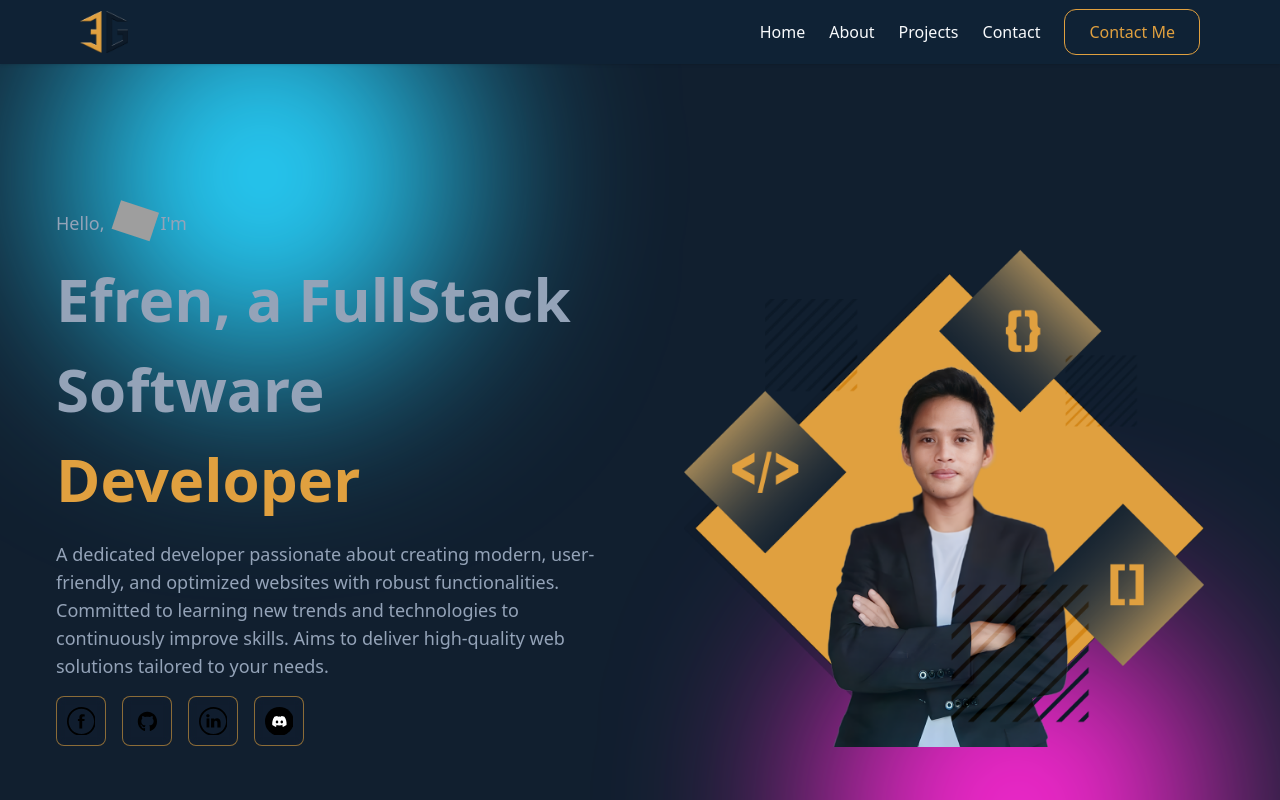
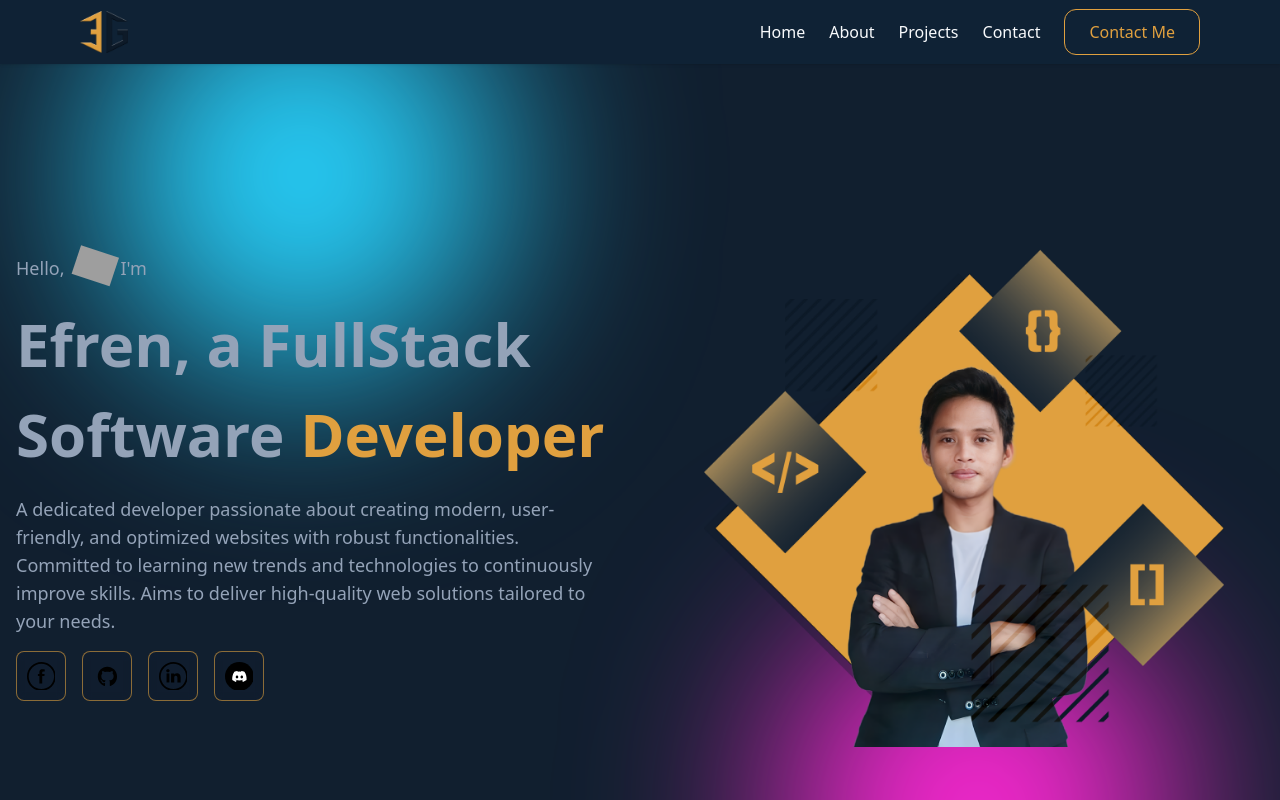
Before and after one commit to e-gors/portfolio-v2, a React (Vite) app: page / in a window 1280 px wide. Shown: the top 800 px of the page. Built offline with nearby package versions, Linux system fonts and the light colour scheme; grey boxes are pictures that could not be loaded.

Commit message:
fixed padding

```diff
--- a/src/App.tsx
+++ b/src/App.tsx
@@ -13,7 +13,7 @@ function App() {
     <>
       <Navbar />
       <CursorBubbles />
-      <main className="container mx-auto px-6 lg:px-10 pt-[60px]">
+      <main className="min-w-screen container pt-[60px]">
        <Hero />
        <About />
        <Experiences />
```
